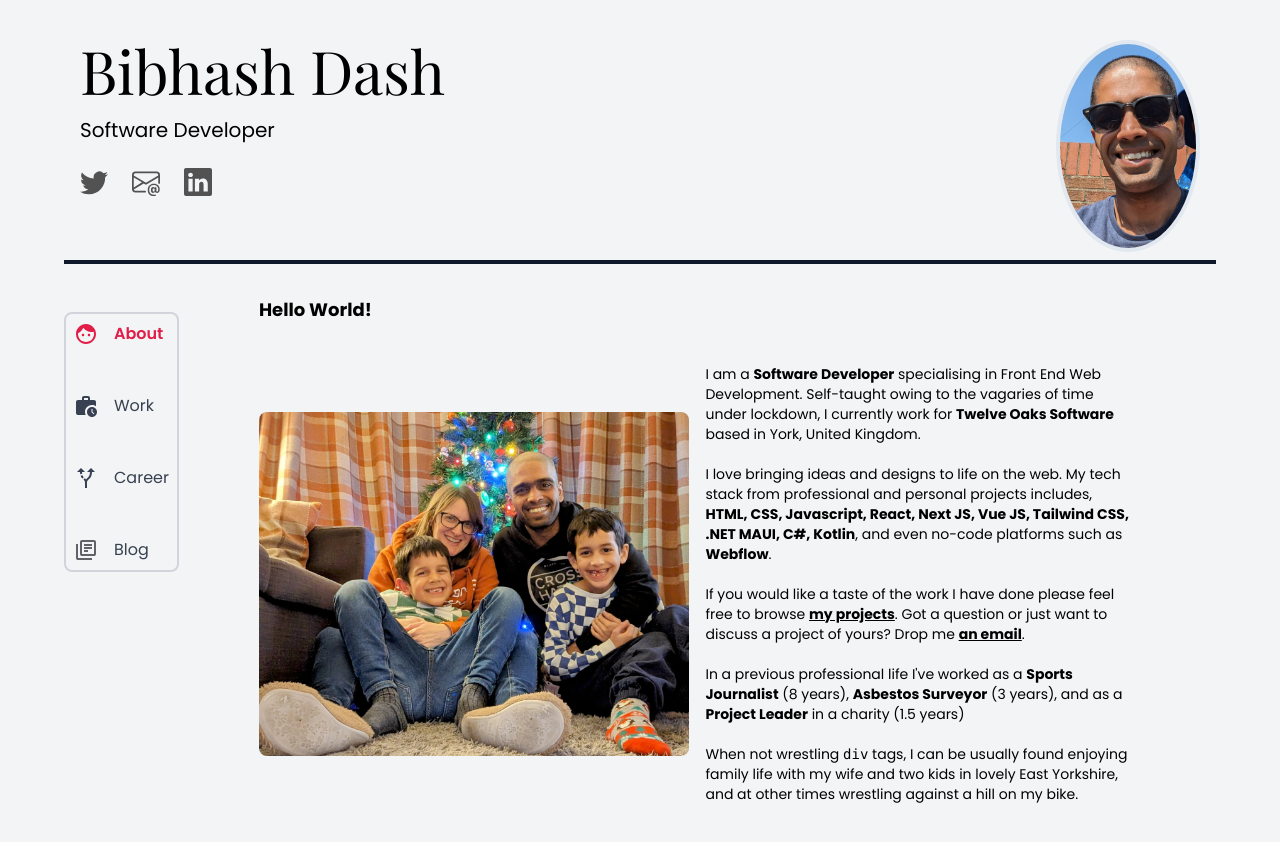
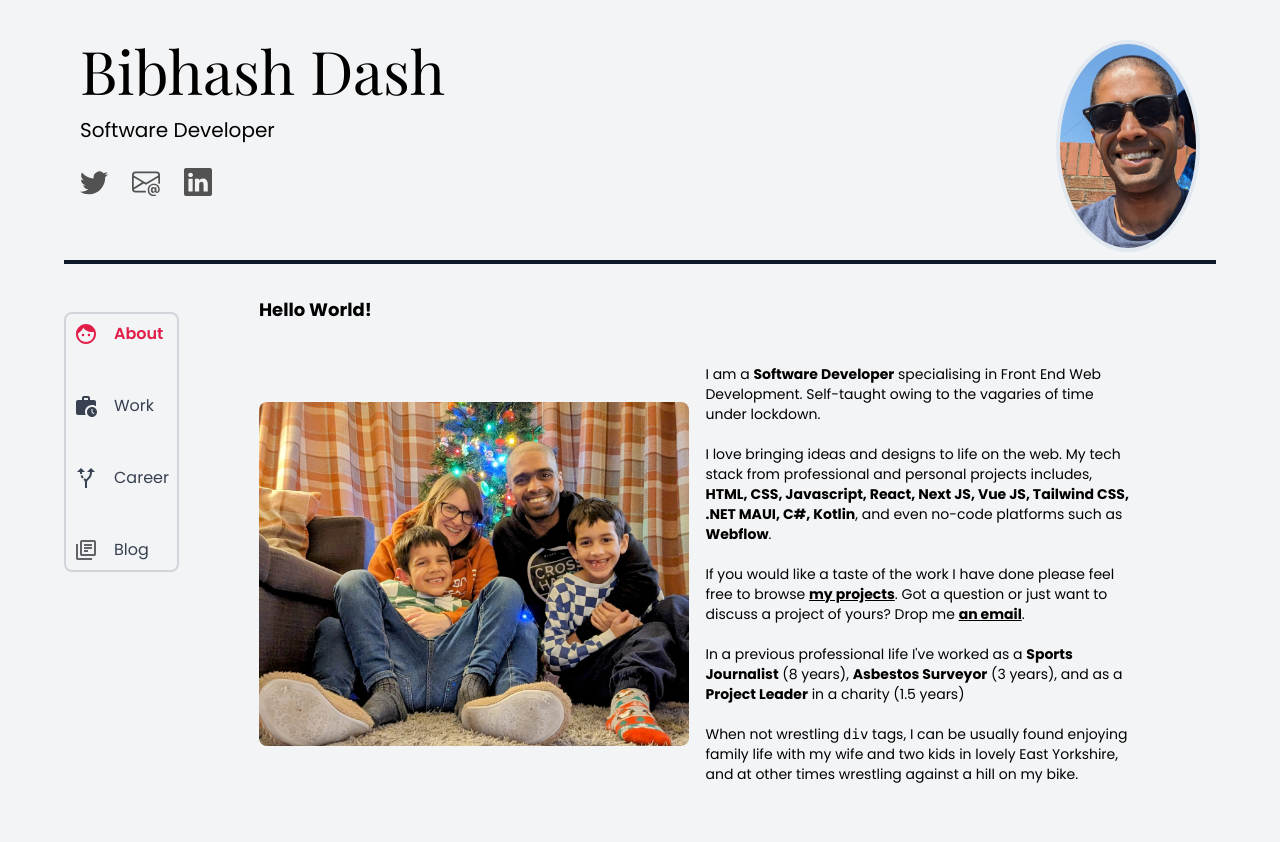
Before and after one commit to bibhashdash/bibhashdash, a Next.js app: page / in a window 1280 px wide. Shown: the top 842 px of the page. Built offline with nearby package versions, Linux system fonts and the light colour scheme.

Commit message:
modifying career data

```diff
--- a/src/app/career/page.tsx
+++ b/src/app/career/page.tsx
@@ -11,7 +11,8 @@ export default function Career() {
       <div className="flex flex-col items-center justify-start w-full px-4 md:px-12 md:gap-6 h-full">
         <p className="w-full text-lg text-center md:text-left font-bold">The Story So Far</p>
         <div className="w-full flex flex-col gap-6 mt-2">
-          <p><b>August 2022 - Present: </b>Junior Software Engineer at Twelve Oaks Software</p>
+          <p><b>September 2024 - Present: </b>Software Developer at i-Finity</p>
+          <p><b>August 2022 - August 2024: </b>Junior Software Engineer at Twelve Oaks Software</p>
           <p><b>June 2020 - August 2022: </b>Learning to code and freelance website building</p>
           <p><b>November 2020 - August 2022: </b>BAME Wellbeing Coordinator at HEY Smile Foundation</p>
           <p><b>April 2017 - November 2020: </b>Asbestos Surveyor and Analyst at Lucion Services</p>
--- a/src/app/page.tsx
+++ b/src/app/page.tsx
@@ -12,7 +12,7 @@ export default function About() {
       <ContentCardWrapper title={'Hello World!'} imageSource={"/assets/about1.jpg"}>
         <div className="py-4">
           <p>I am a <b>Software Developer</b> specialising in Front End Web Development. Self-taught owing to the vagaries
-            of time under lockdown, I currently work for <b>Twelve Oaks Software</b> based in York, United Kingdom.</p> <br/>
+            of time under lockdown.</p><br/>
           <p>I love bringing ideas and designs to life on the web. My tech stack from professional and personal projects
             includes, <b>HTML, CSS, Javascript, React, Next JS, Vue JS, Tailwind CSS, .NET MAUI, C#, Kotlin</b>, and even no-code
             platforms such as <b>Webflow</b>.</p><br/>
```
